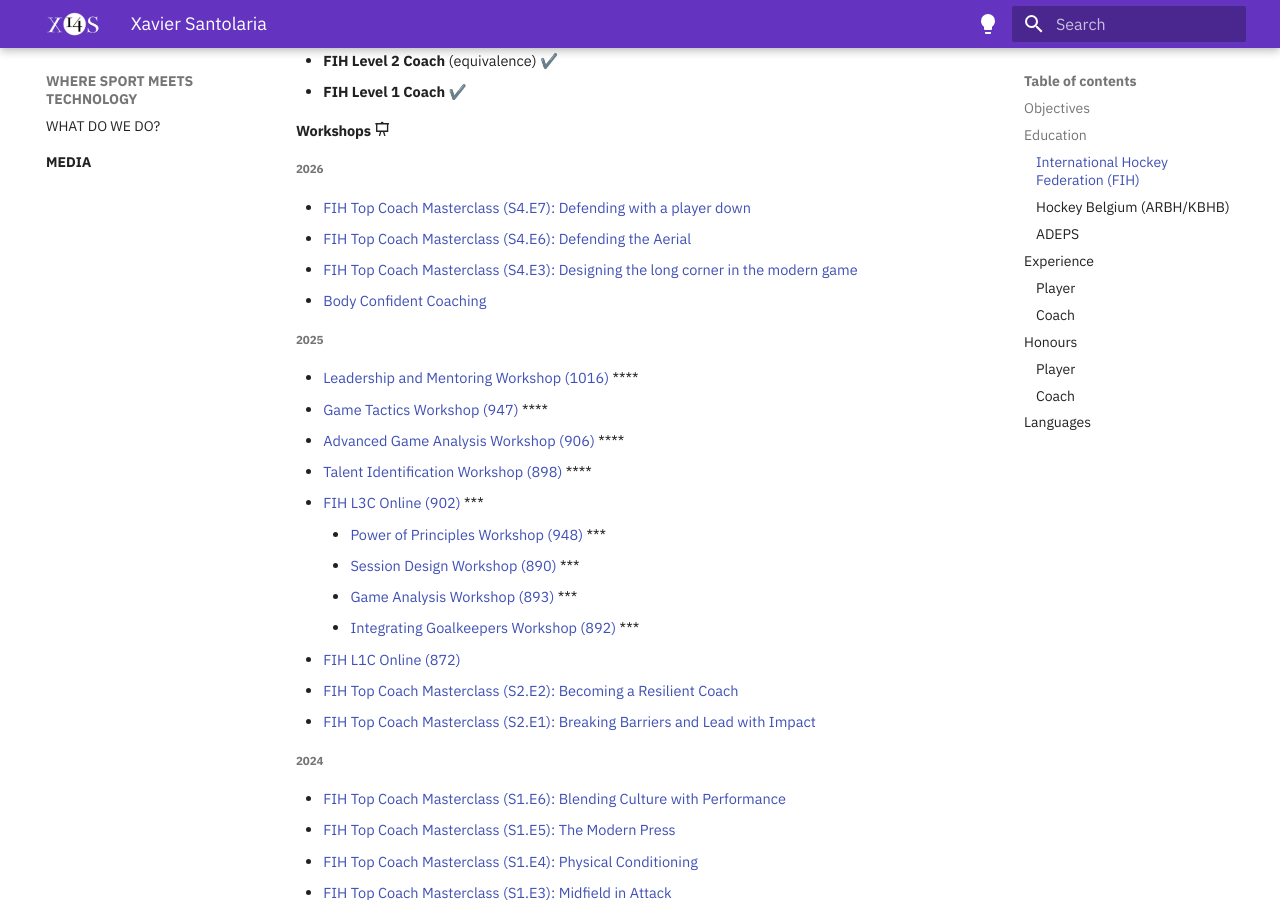
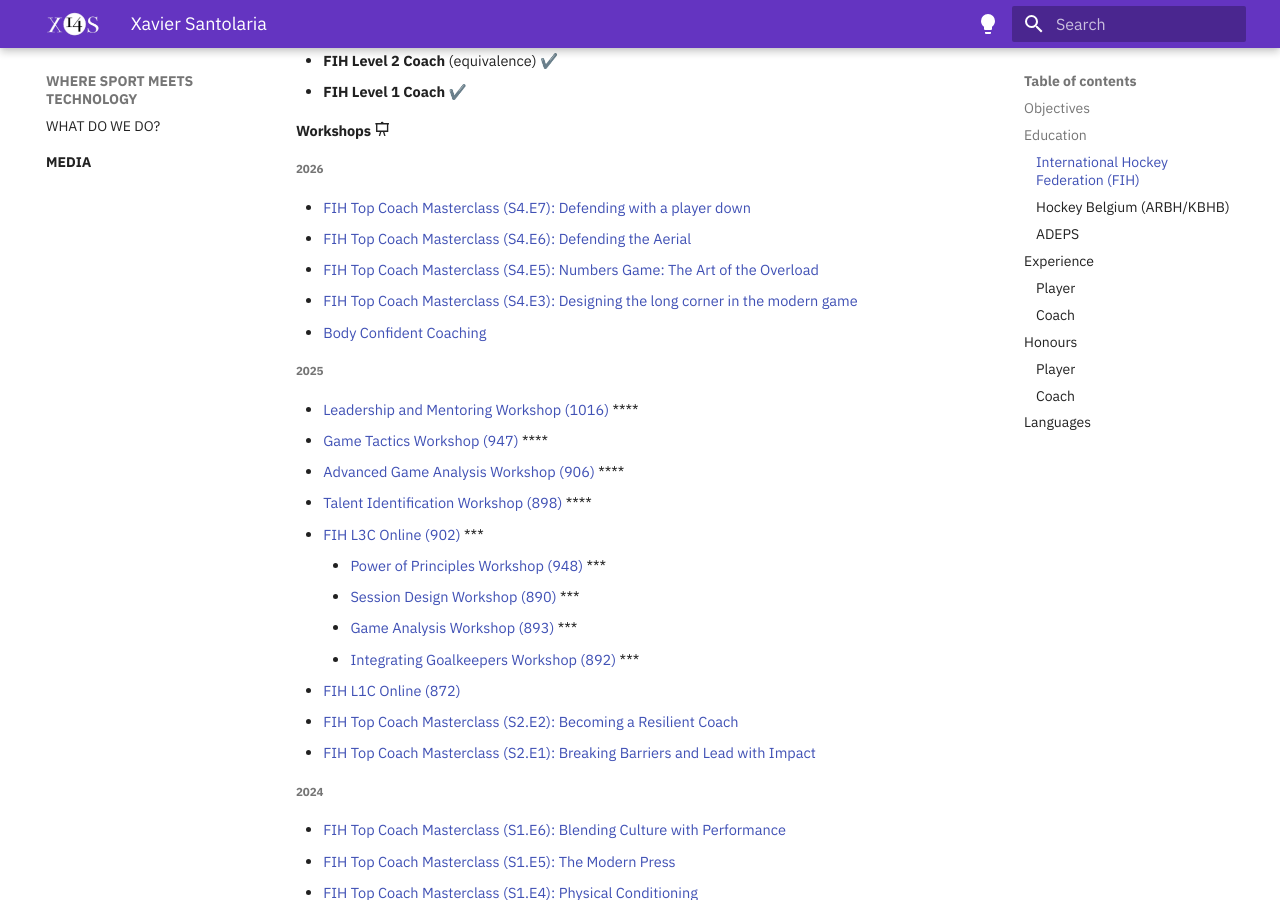
Before and after one commit to xsa/x14s.com, an MkDocs documentation site: the page built from docs/team/xs.md, in a window 1280 px wide and 900 px high, scrolled down 1045 px. Built offline with MkDocs 1.6.1 and Material for MkDocs 9.7.7, drawn with Linux system fonts in a browser that asks for light colours; emoji names are drawn with the system emoji font.

Commit message:
+ Numbers Game: The Art of the Overload

```diff
--- a/docs/team/xs.md
+++ b/docs/team/xs.md
@@ -41,6 +41,7 @@
 ##### 2026
 - [FIH Top Coach Masterclass (S4.E7): Defending with a player down](https://academy.fih.hockey/course/tcms4e7)
 - [FIH Top Coach Masterclass (S4.E6): Defending the Aerial](https://academy.fih.hockey/course/tcms4e6)
+- [FIH Top Coach Masterclass (S4.E5): Numbers Game: The Art of the Overload](https://academy.fih.hockey/course/tcms4e5)
 - [FIH Top Coach Masterclass (S4.E3): Designing the long corner in the modern game](https://academy.fih.hockey/course/tcms4e3)
 - [Body Confident Coaching](https://academy.fih.hockey/course/bccoaching)
 
```
